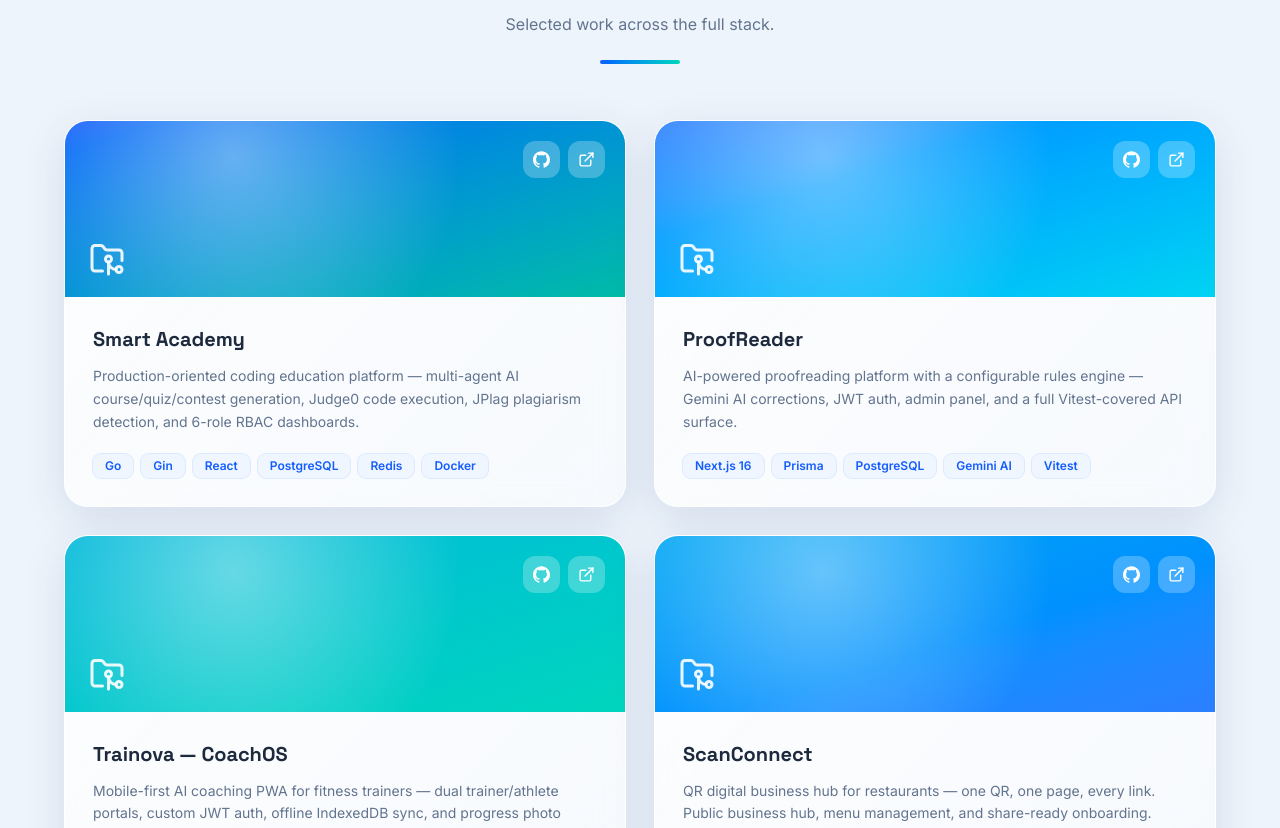
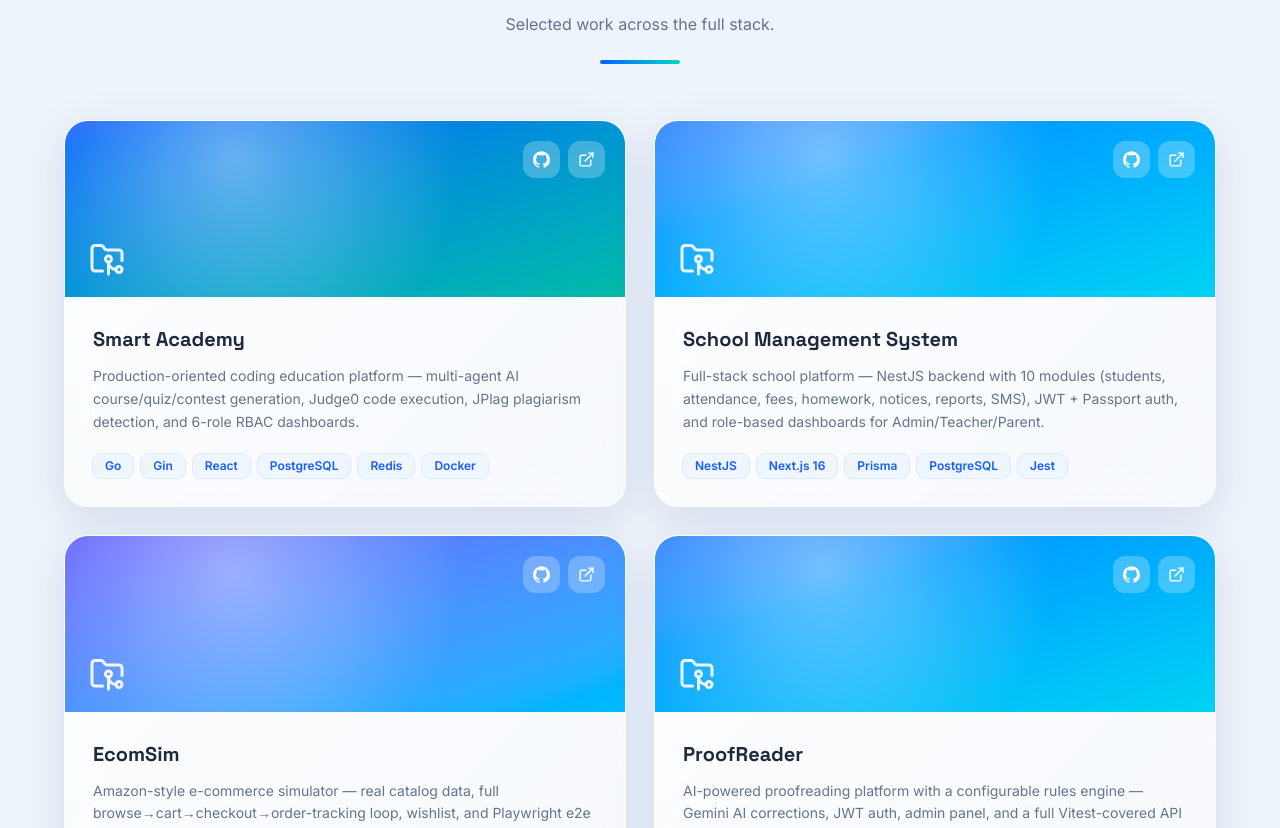
Before and after one commit to s-sai-srinivas/portfolio, a React (Vite) app: page / in a window 1280 px wide. Shown: the part 2917-3745 px from the top of the page. Built offline with nearby package versions, Linux system fonts and the light colour scheme.

Commit message:
feat: add SchoolManagement + EcomSim projects, NestJS skill

```diff
--- a/src/data/portfolio.js
+++ b/src/data/portfolio.js
@@ -34,7 +34,7 @@ export const portfolio = {
 
   stats: [
     { value: 24, suffix: "+", label: "Repositories" },
-    { value: 5, suffix: "", label: "Major Projects" },
+    { value: 8, suffix: "", label: "Major Projects" },
     { value: 3, suffix: "", label: "Certifications" },
     { value: 100, suffix: "%", label: "Commitment" },
   ],
@@ -46,7 +46,7 @@ export const portfolio = {
     },
     {
       category: "Backend",
-      items: ["Go", "Node.js", "Python", "REST APIs", "JWT Auth", "RBAC", "Rate Limiting", "Multi-Agent AI"],
+      items: ["Go", "Node.js", "NestJS", "Python", "REST APIs", "JWT Auth", "RBAC", "Multi-Agent AI"],
     },
     {
       category: "Database & Infra",
@@ -61,7 +61,7 @@ export const portfolio = {
   // Row of tech that scrolls in the marquee strip
   marquee: [
     "Go", "React", "Next.js", "TypeScript", "PostgreSQL", "Prisma",
-    "Docker", "Supabase", "Redis", "Tailwind", "Gemini AI", "Swift",
+    "Docker", "Supabase", "Redis", "Tailwind", "Gemini AI", "NestJS",
   ],
 
   projects: [
@@ -73,6 +73,24 @@ export const portfolio = {
       live: "https://github.com/s-sai-srinivas/Smart-Academy",
       github: "https://github.com/s-sai-srinivas/Smart-Academy",
       gradient: "from-blue-600 to-teal-500",
+    },
+    {
+      title: "School Management System",
+      description:
+        "Full-stack school platform — NestJS backend with 10 modules (students, attendance, fees, homework, notices, reports, SMS), JWT + Passport auth, and role-based dashboards for Admin/Teacher/Parent.",
+      tech: ["NestJS", "Next.js 16", "Prisma", "PostgreSQL", "Jest"],
+      live: "https://github.com/s-sai-srinivas/SchoolManagement",
+      github: "https://github.com/s-sai-srinivas/SchoolManagement",
+      gradient: "from-blue-500 to-cyan-400",
+    },
+    {
+      title: "EcomSim",
+      description:
+        "Amazon-style e-commerce simulator — real catalog data, full browse→cart→checkout→order-tracking loop, wishlist, and Playwright e2e coverage.",
+      tech: ["Next.js 16", "TypeScript", "Prisma", "Zustand", "Playwright"],
+      live: "https://github.com/s-sai-srinivas/EcomSim",
+      github: "https://github.com/s-sai-srinivas/EcomSim",
+      gradient: "from-indigo-500 to-sky-400",
     },
     {
       title: "ProofReader",
```
